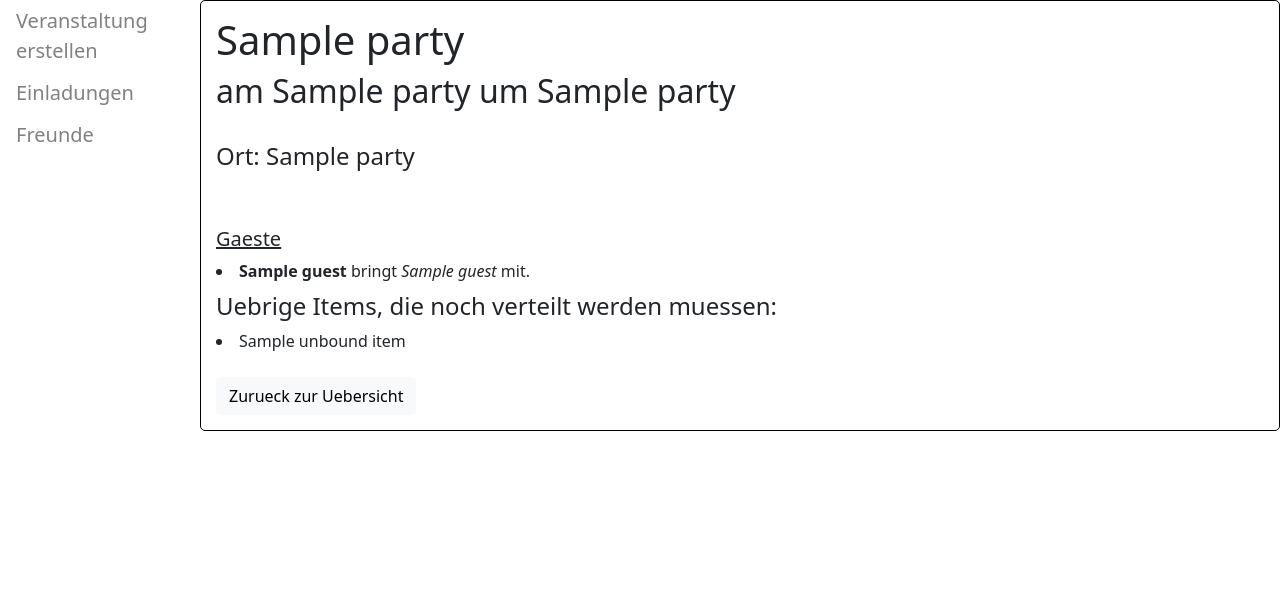
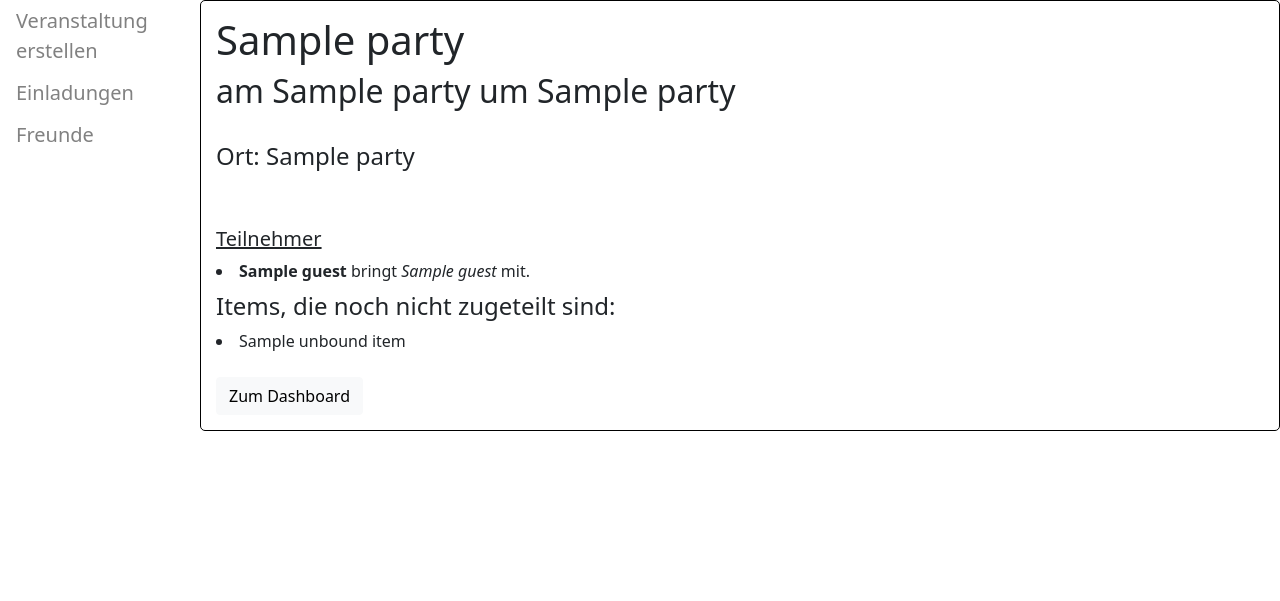
Before and after one commit to Addi500/grillparty, a Flask app: template templates/bearbeiten.html in a window 1280 px wide. Shown: the part 56-657 px from the top of the page. Run offline with Flask 2, Linux system fonts and the light colour scheme; a user stored in the database is signed in; the template is opened without the code that fills it: most values are stand-ins (such as "Sample title", 1, 10 or a date in 2020).

```diff
--- a/templates/bearbeiten.html
+++ b/templates/bearbeiten.html
@@ -11,7 +11,7 @@
     <form method="POST">
         <div id="edit">
 
-            <h5><u>Gaeste</u></h5>
+            <h5><u>Teilnehmer</u></h5>
             {% for guest in guests %}
 
             <div class="FriendRequest">
@@ -27,7 +27,7 @@
             {% endfor %}
             {% if unbound_items != 0 %}
 
-            <h4>Uebrige Items, die noch verteilt werden muessen:</h4>
+            <h4>Items, die noch nicht zugeteilt sind:</h4>
 
             {% for unbound_item in unbound_items %}
             <li>{{unbound_item[1]}}</li>
@@ -39,7 +39,7 @@
 
         </div>
         <br />
-        <a href='/dashboard' class="btn btn-light">Zurueck zur Uebersicht</a>
+        <a href='/dashboard' class="btn btn-light">Zum Dashboard</a>
     </form>
 
     <!--{ form.submit() }}-->
```
